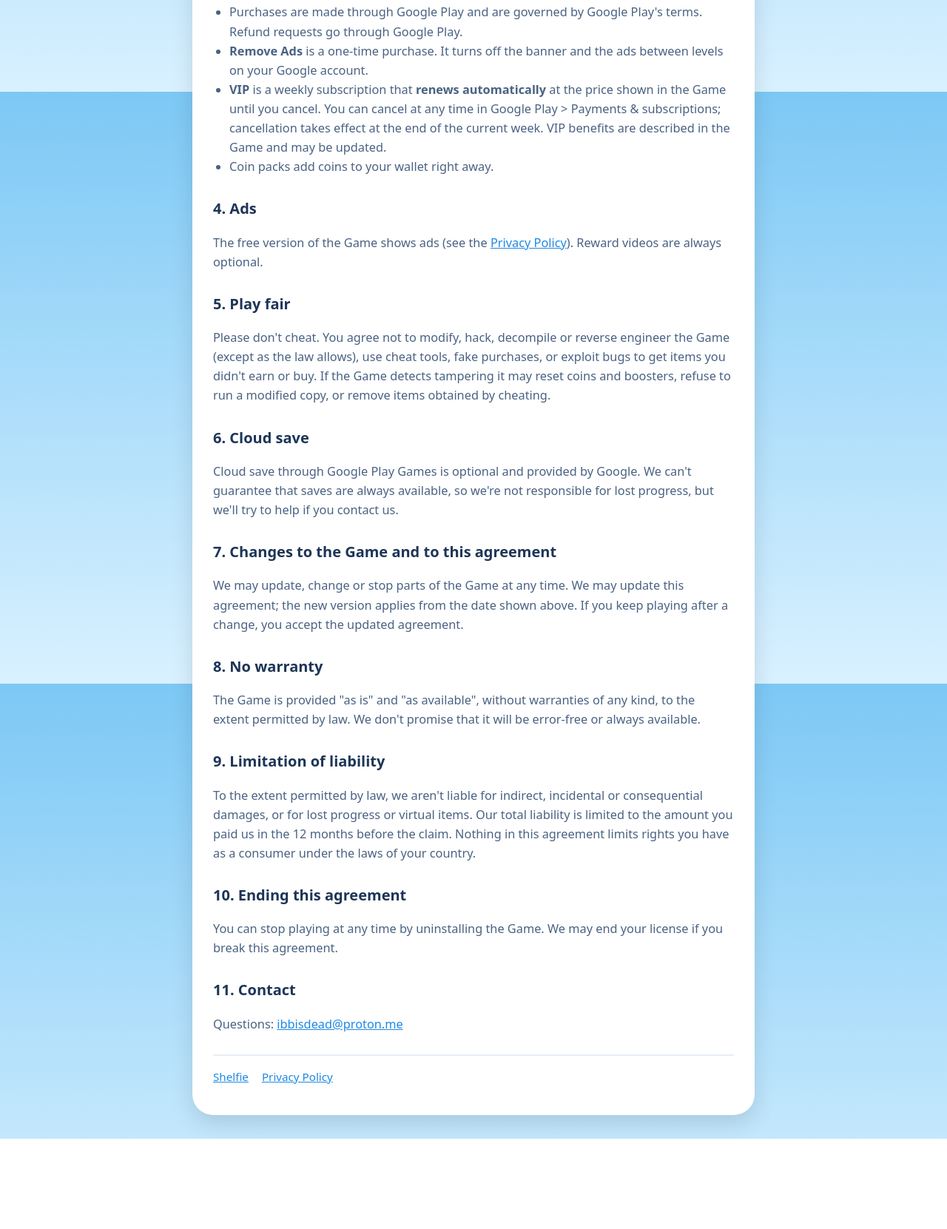
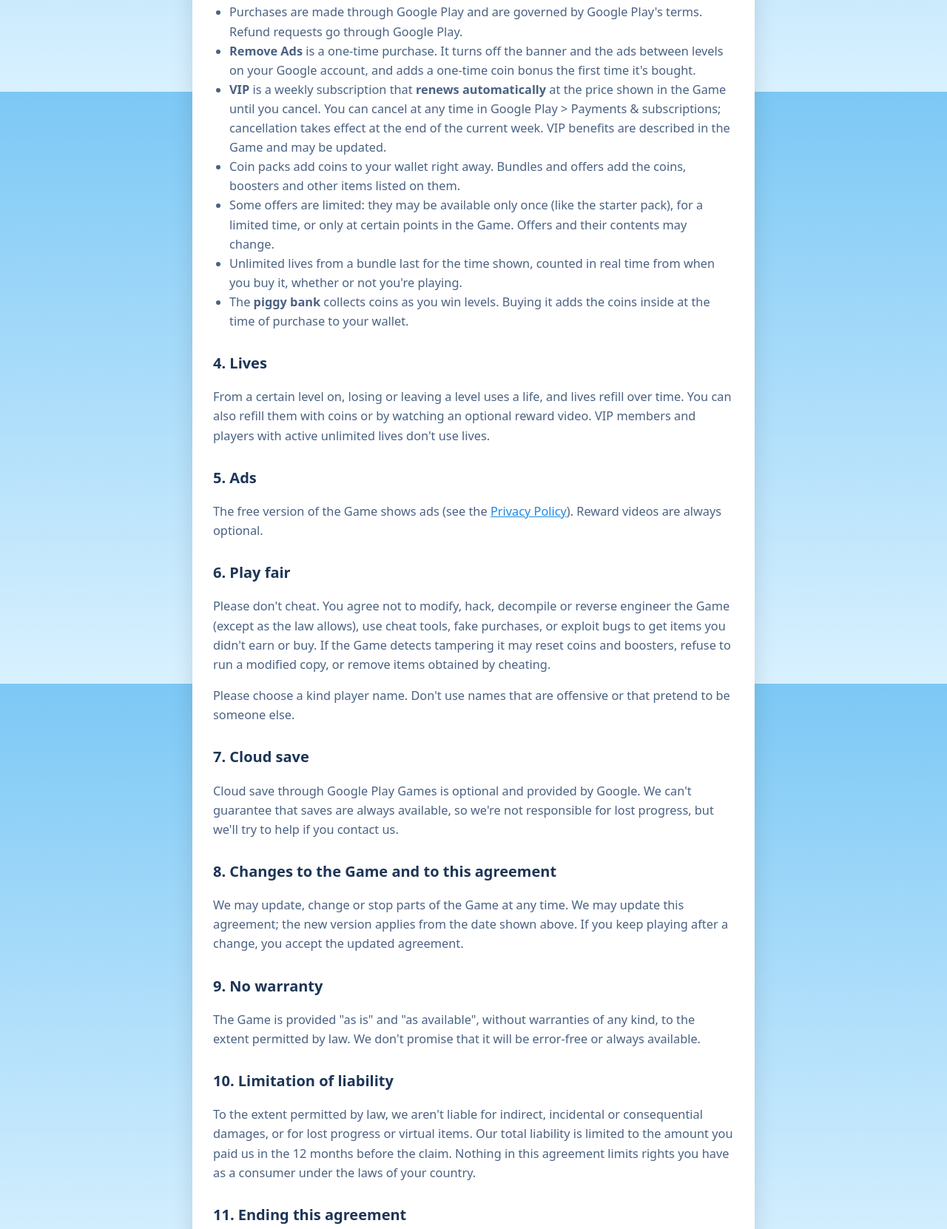
Before and after one commit to ibbisdead/shelfie-legal, a plain HTML site: page terms.html in a window 1280 px wide. Shown: the part 676-2337 px from the top of the page at 74% size. Before the commit the page ends 2215 px from the top, so only its background shows below. Drawn offline with Linux system fonts and the light colour scheme.

Commit message:
Update the Privacy Policy and User Agreement for the current game
Meemo instead of Pip; lives, start boosters, stars, bundles, limited
offers, unlimited lives, the piggy bank and the Remove Ads bonus; the
player name and the on-device anti-cheat checks; cloud save only where
the game offers it.

Co-Authored-By: Claude Opus 5.5 <noreply@anthropic.com>

```diff
--- a/terms.html
+++ b/terms.html
@@ -9,46 +9,53 @@
 <body>
 <main>
 <h1>User Agreement</h1>
-<p class="updated">Shelfie: Sort &amp; Match · Last updated: October 4, 2026</p>
+<p class="updated">Shelfie: Sort &amp; Match · Last updated: October 6, 2026</p>
 
 <p>Thanks for playing <strong>Shelfie: Sort &amp; Match</strong> (the "Game"), published by ibbie ("we", "us"). By downloading or playing the Game you agree to this User Agreement. If you don't agree, please don't use the Game.</p>
 
 <h2>1. Your license to play</h2>
-<p>We give you a personal, non-exclusive, non-transferable, revocable license to download and play the Game on devices you own or control, for your own non-commercial entertainment. The Game, its levels, art, characters (including Pip), music and code belong to us or our licensors.</p>
+<p>We give you a personal, non-exclusive, non-transferable, revocable license to download and play the Game on devices you own or control, for your own non-commercial entertainment. The Game, its levels, art, characters (including Meemo), music, sound effects and code belong to us or our licensors.</p>
 
 <h2>2. Coins, boosters and other virtual items</h2>
-<p>Coins, boosters, themes and other in-game items are part of the Game's license. They have no real-world value, can't be exchanged for money, and can't be sold or transferred. We may change how virtual items work, for example to balance the Game. Except where the law says otherwise, virtual items are not refundable.</p>
+<p>Coins, boosters, start boosters, lives, stars, themes and other in-game items are part of the Game's license. They have no real-world value, can't be exchanged for money, and can't be sold or transferred. We may change how virtual items work, for example to balance the Game. Except where the law says otherwise, virtual items are not refundable.</p>
 
 <h2>3. Purchases and the VIP subscription</h2>
 <ul>
 <li>Purchases are made through Google Play and are governed by Google Play's terms. Refund requests go through Google Play.</li>
-<li><strong>Remove Ads</strong> is a one-time purchase. It turns off the banner and the ads between levels on your Google account.</li>
+<li><strong>Remove Ads</strong> is a one-time purchase. It turns off the banner and the ads between levels on your Google account, and adds a one-time coin bonus the first time it's bought.</li>
 <li><strong>VIP</strong> is a weekly subscription that <strong>renews automatically</strong> at the price shown in the Game until you cancel. You can cancel at any time in Google Play &gt; Payments &amp; subscriptions; cancellation takes effect at the end of the current week. VIP benefits are described in the Game and may be updated.</li>
-<li>Coin packs add coins to your wallet right away.</li>
+<li>Coin packs add coins to your wallet right away. Bundles and offers add the coins, boosters and other items listed on them.</li>
+<li>Some offers are limited: they may be available only once (like the starter pack), for a limited time, or only at certain points in the Game. Offers and their contents may change.</li>
+<li>Unlimited lives from a bundle last for the time shown, counted in real time from when you buy it, whether or not you're playing.</li>
+<li>The <strong>piggy bank</strong> collects coins as you win levels. Buying it adds the coins inside at the time of purchase to your wallet.</li>
 </ul>
 
-<h2>4. Ads</h2>
+<h2>4. Lives</h2>
+<p>From a certain level on, losing or leaving a level uses a life, and lives refill over time. You can also refill them with coins or by watching an optional reward video. VIP members and players with active unlimited lives don't use lives.</p>
+
+<h2>5. Ads</h2>
 <p>The free version of the Game shows ads (see the <a href="privacy.html">Privacy Policy</a>). Reward videos are always optional.</p>
 
-<h2>5. Play fair</h2>
+<h2>6. Play fair</h2>
 <p>Please don't cheat. You agree not to modify, hack, decompile or reverse engineer the Game (except as the law allows), use cheat tools, fake purchases, or exploit bugs to get items you didn't earn or buy. If the Game detects tampering it may reset coins and boosters, refuse to run a modified copy, or remove items obtained by cheating.</p>
+<p>Please choose a kind player name. Don't use names that are offensive or that pretend to be someone else.</p>
 
-<h2>6. Cloud save</h2>
+<h2>7. Cloud save</h2>
 <p>Cloud save through Google Play Games is optional and provided by Google. We can't guarantee that saves are always available, so we're not responsible for lost progress, but we'll try to help if you contact us.</p>
 
-<h2>7. Changes to the Game and to this agreement</h2>
+<h2>8. Changes to the Game and to this agreement</h2>
 <p>We may update, change or stop parts of the Game at any time. We may update this agreement; the new version applies from the date shown above. If you keep playing after a change, you accept the updated agreement.</p>
 
-<h2>8. No warranty</h2>
+<h2>9. No warranty</h2>
 <p>The Game is provided "as is" and "as available", without warranties of any kind, to the extent permitted by law. We don't promise that it will be error-free or always available.</p>
 
-<h2>9. Limitation of liability</h2>
+<h2>10. Limitation of liability</h2>
 <p>To the extent permitted by law, we aren't liable for indirect, incidental or consequential damages, or for lost progress or virtual items. Our total liability is limited to the amount you paid us in the 12 months before the claim. Nothing in this agreement limits rights you have as a consumer under the laws of your country.</p>
 
-<h2>10. Ending this agreement</h2>
+<h2>11. Ending this agreement</h2>
 <p>You can stop playing at any time by uninstalling the Game. We may end your license if you break this agreement.</p>
 
-<h2>11. Contact</h2>
+<h2>12. Contact</h2>
 <p>Questions: <a href="mailto:ibbisdead@proton.me">ibbisdead@proton.me</a></p>
 
 <nav><a href="index.html">Shelfie</a><a href="privacy.html">Privacy Policy</a></nav>
```
Also changed, not shown: index.html (+1 -1 lines), privacy.html (+4 -4 lines).
